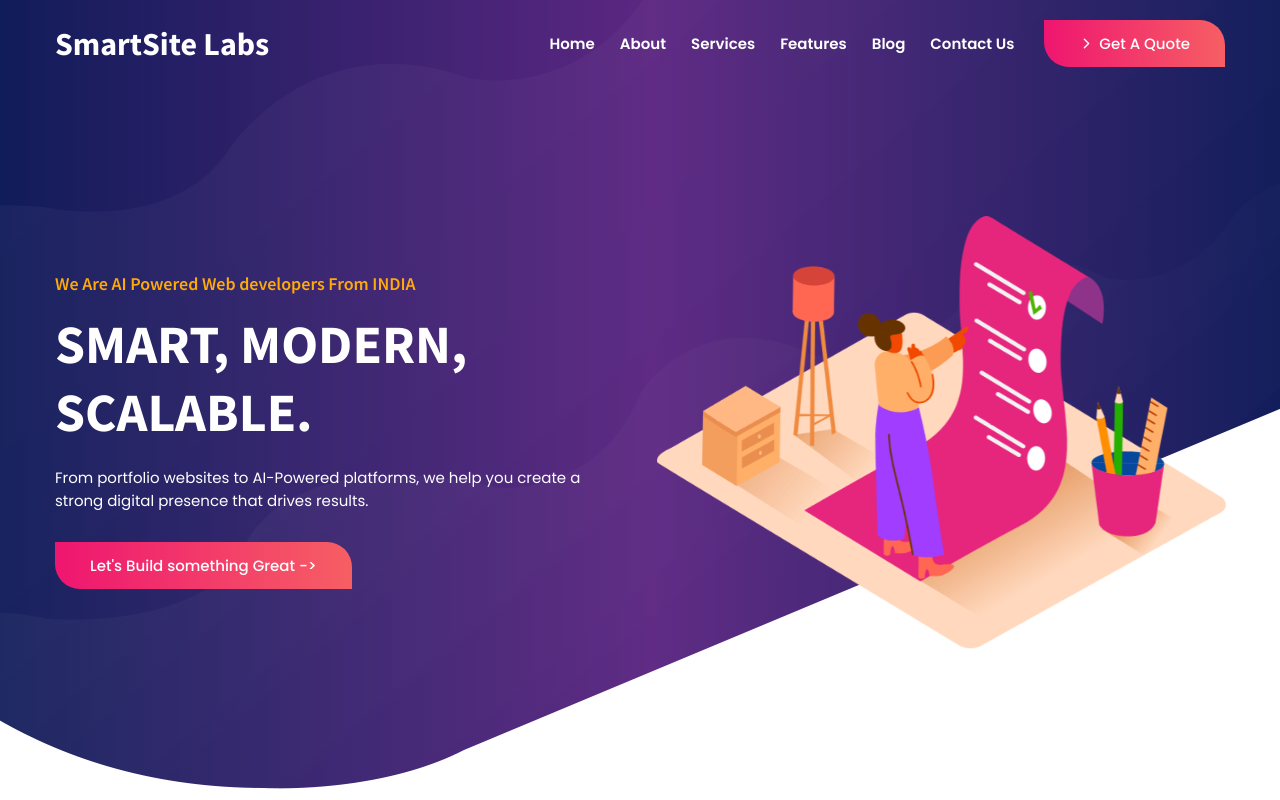
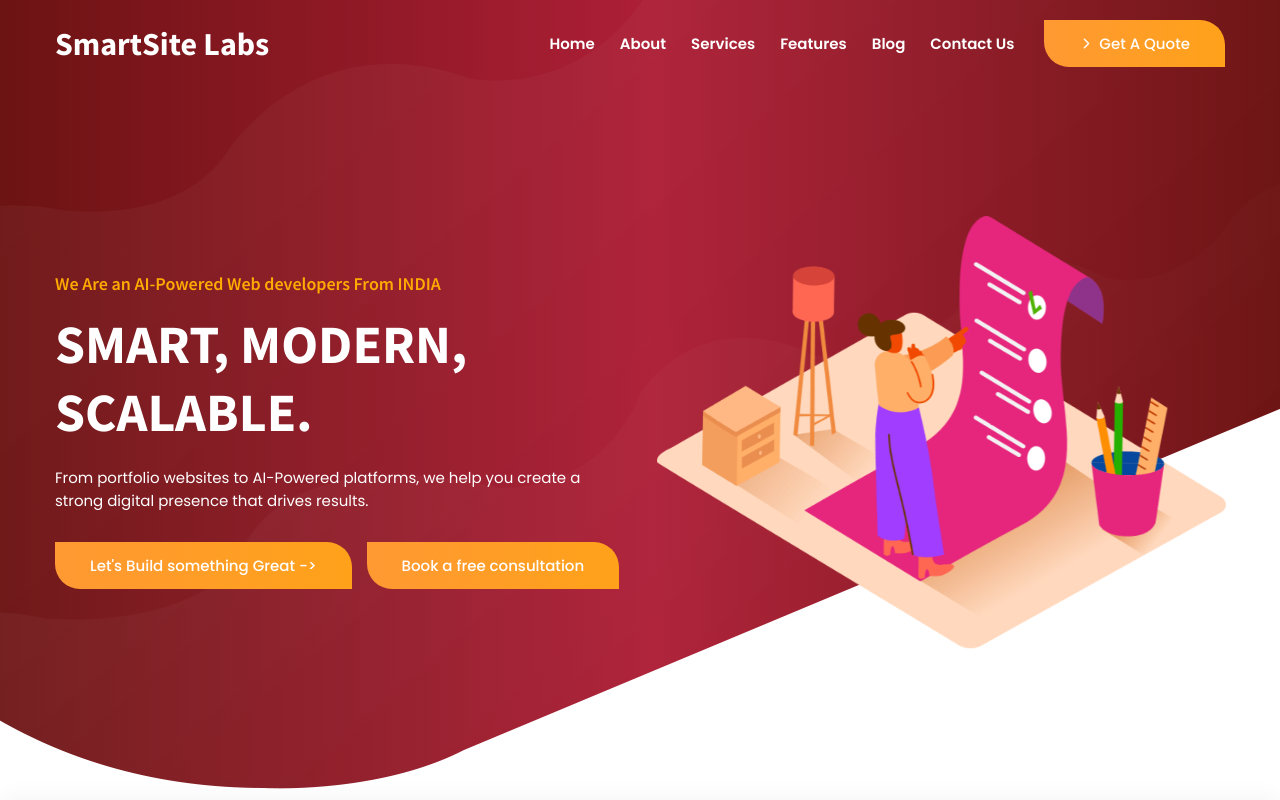
Before and after one commit to Shikha-Kumari-134/SmartSite-Labs, a plain HTML site: page index.html in a window 1280 px wide. Shown: the top 800 px of the page. Drawn offline with nearby package versions, Linux system fonts and the light colour scheme.

Commit message:
updated index.html

```diff
--- a/assets/css/style.css
+++ b/assets/css/style.css
@@ -20,24 +20,43 @@
    * colors
    */
 
-  --st-patricks-blue: hsl(236, 57%, 28%);
+  /* Primary Dark Text/Title Color (was st-patricks-blue) */
+  --st-patricks-blue: hsl(350, 40%, 15%); /* Very Deep Maroon/Burgundy */
+  /* New Accent (was amaranth-purple) - kept for consistency */
   --amaranth-purple: hsl(335, 88%, 38%);
-  --royal-blue-dark: hsl(231, 68%, 21%);
-  --chrome-yellow: hsl(39, 100%, 52%);
+  /* Darker end of Primary Gradient (was royal-blue-dark) */
+  --royal-blue-dark: hsl(0, 70%, 25%); /* Deep Blood Red/Maroon */
+  /* Accent/Highlight Gold/Yellow (was chrome-yellow) */
+  --chrome-yellow: hsl(40, 100%, 50%); /* Rich Gold */
   --space-cadet-1: hsl(230, 41%, 25%);
   --space-cadet-2: hsl(230, 59%, 16%);
-  --winter-sky_50: hsla(335, 87%, 53%, 0.5);
-  --purple-navy: hsl(236, 26%, 43%);
-  --ksu-purple: hsl(275, 54%, 33%);
-  --winter-sky: hsl(335, 87%, 53%);
-  --razzmatazz: hsl(335, 87%, 51%);
+  /* Light Accent 50% opacity (based on new winter-sky) */
+  --winter-sky_50: hsla(40, 100%, 50%, 0.5);
+  /* Body Text Color (was purple-navy) */
+  --purple-navy: hsl(350, 15%, 40%); /* Darker Muted Red/Maroon for body text */
+  /* Lighter end of Primary Gradient (was ksu-purple) */
+  --ksu-purple: hsl(350, 70%, 40%); /* Richer Maroon */
+  /* Main Accent Color for icons & hover (was winter-sky) */
+  --winter-sky: hsl(40, 100%, 50%); /* Rich Gold */
+  /* Gradient 2 Start (was razzmatazz) */
+  --razzmatazz: hsl(30, 100%, 60%); /* Bright Orange-Gold */
   --platinum: hsl(0, 0%, 90%);
   --black_70: hsla(0, 0%, 0%, 0.7);
-  --rajah: hsl(29, 99%, 67%);
+  /* Gradient 2 End (was rajah) */
+  --rajah: hsl(40, 100%, 50%); /* Rich Gold */
   --white: hsl(0, 0%, 100%);
 
+  /* Primary Gradient: Deep Blood Red (royal-blue-dark) -> Richer Maroon (ksu-purple) -> Deep Blood Red (Used for Hero BG, Feature Icons) */
   --gradient-1: linear-gradient(90deg,var(--royal-blue-dark) 0,var(--ksu-purple) 51%,var(--royal-blue-dark));
+  /* Accent Gradient: Bright Orange-Gold (razzmatazz) -> Rich Gold (rajah) (Used for Buttons, Underline) */
   --gradient-2: linear-gradient(90deg,var(--razzmatazz) ,var(--rajah));
+  /* NEW GRADIENT for animated background: Maroon -> Gold -> Deep Red */
+  --gradient-3: linear-gradient(135deg,
+      hsl(350, 70%, 40%) 0%,   /* Richer Maroon */
+      hsl(40, 100%, 50%) 50%,  /* Rich Gold */
+      hsl(0, 70%, 25%) 100%   /* Deep Blood Red/Maroon */
+  );
+
 
   /**
    * typography
@@ -140,9 +159,15 @@ html {
 }
 
 body {
-  background-color: var(--white);
+  /* Use the new gradient as the background */
+  background-image: var(--gradient-3);
+  /* Make the gradient large so the animation is subtle */
+  background-size: 400% 400%;
+  background-color: var(--white); /* Fallback */
   color: var(--purple-navy);
   font-size: 1.6rem;
+  /* Apply the animation */
+  animation: gradientAnimation 20s ease infinite;
 }
 
 ::-webkit-scrollbar { width: 10px; }
@@ -188,7 +213,30 @@ body {
   100% { transform: translate(2px, 2px) rotate(1deg); }
 }
 
+@keyframes gradientAnimation {
+  0% {
+    background-position: 0% 50%;
+  }
+  50% {
+    background-position: 100% 50%;
+  }
+  100% {
+    background-position: 0% 50%;
+  }
+}
+
 .section { padding-block: var(--section-padding); }
+
+/* Ensure the main container holding all sections has a white background too */
+main {
+  background-color: var(--white);
+}
+
+main article .section {
+  background-color: var(--white);
+  /* Optional: Add a subtle shadow for a floating effect over the animated background */
+  box-shadow: 0 0 25px hsla(0, 0%, 0%, 0.05);
+}
 
 .section-title {
   color: var(--st-patricks-blue);
@@ -358,6 +406,11 @@ body {
 }
 
 .hero-content { margin-block-end: 50px; }
+
+/* Style for the button wrapper: stacks buttons by default (display: block) */
+.hero-btns .btn:not(:last-child) {
+  margin-block-end: 15px; /* Space between stacked buttons on mobile */
+}
 
 .hero-subtitle {
   color: var(--chrome-yellow);
@@ -762,6 +815,28 @@ body {
 
 
   /**
+   * HERO
+   */
+
+  /* Use flex for the button wrapper on larger screens to place them side-by-side */
+  .hero-btns {
+    display: flex;
+    gap: 15px; /* Space between the side-by-side buttons */
+    flex-wrap: wrap; /* Allows buttons to wrap if screen is very narrow */
+  }
+
+  /* Remove the vertical margin for the buttons when they are side-by-side */
+  .hero-btns .btn:not(:last-child) {
+    margin-block-end: 0;
+  }
+
+  /* Ensure the buttons don't stretch to 100% of the flex container's width */
+  .hero-btns .btn {
+    width: auto;
+  }
+
+
+  /**
    * ABOUT
    */
 
--- a/index.html
+++ b/index.html
@@ -7,19 +7,10 @@
   <meta name="viewport" content="width=device-width, initial-scale=1.0">
   <title>SmartSite Labs - Web with Beauty and Brains</title>
 
-  <!--
-    - favicon
-  -->
   <link rel="shortcut icon" href="./favicon.svg" type="image/svg+xml">
 
-  <!--
-    - custom css link
-  -->
   <link rel="stylesheet" href="./assets/css/style.css">
 
-  <!--
-    - google font link
-  -->
   <link rel="preconnect" href="https://fonts.googleapis.com">
   <link rel="preconnect" href="https://fonts.gstatic.com" crossorigin>
   <link
@@ -28,10 +19,6 @@
 </head>
 
 <body id="top">
-
-  <!--
-    - #HEADER
-  -->
 
   <header class="header" data-header>
     <div class="container">
@@ -102,16 +89,12 @@
   <main>
     <article>
 
-      <!--
-        - #HERO
-      -->
-
       <section class="hero" id="home">
         <div class="container">
 
           <div class="hero-content">
 
-            <p class="hero-subtitle">We Are AI Powered Web developers From INDIA</p>
+            <p class="hero-subtitle">We Are an AI-Powered Web developers From INDIA</p>
 
             <h2 class="h2 hero-title">SMART, MODERN, SCALABLE.</h2>
 
@@ -119,10 +102,10 @@
               From portfolio websites to AI-Powered platforms, we help you create a strong digital presence that drives results.
             </p>
 
-            <!-- <button class="btn">Learn More</button> -->
-            <!-- <button class="btn">Book a free consultation</button> -->
-            <button class="btn">Let's Build something Great -> </button>
-
+            <div class="hero-btns">
+              <button class="btn">Let's Build something Great -> </button>
+              <button class="btn">Book a free consultation</button>
+            </div>
 
 
           </div>
@@ -138,10 +121,6 @@
 
 
 
-
-      <!--
-        - #ABOUT
-      -->
 
       <section class="section about" id="about">
         <div class="container">
@@ -198,10 +177,6 @@
 
 
 
-
-      <!--
-        - #SERVICE
-      -->
 
       <section class="section service" id="services">
         <div class="container">
@@ -284,10 +259,6 @@
 
 
 
-
-      <!--
-        - #FEATURES
-      -->
 
       <section class="section features" id="features">
         <div class="container">
@@ -385,10 +356,6 @@
 
 
 
-
-      <!--
-        - #BLOG
-      -->
 
       <section class="section blog" id="blog">
         <div class="container">
@@ -601,10 +568,6 @@
 
 
 
-  <!--
-    - #FOOTER
-  -->
-
   <footer class="footer">
 
     <div class="footer-top section">
@@ -789,10 +752,6 @@
 
 
 
-  <!--
-    - #GO TO TOP
-  -->
-
   <a href="#top" class="go-top  active" aria-label="Go To Top" data-go-top>
     <ion-icon name="arrow-up-outline"></ion-icon>
   </a>
@@ -801,14 +760,8 @@
 
 
 
-  <!--
-    - custom js link
-  -->
   <script src="./assets/js/script.js"></script>
 
-  <!--
-    - ionicon link
-  -->
   <script type="module" src="https://unpkg.com/ionicons@5.5.2/dist/ionicons/ionicons.esm.js"></script>
   <script nomodule src="https://unpkg.com/ionicons@5.5.2/dist/ionicons/ionicons.js"></script>
 
```
Also changed, not shown: 1 other file.
